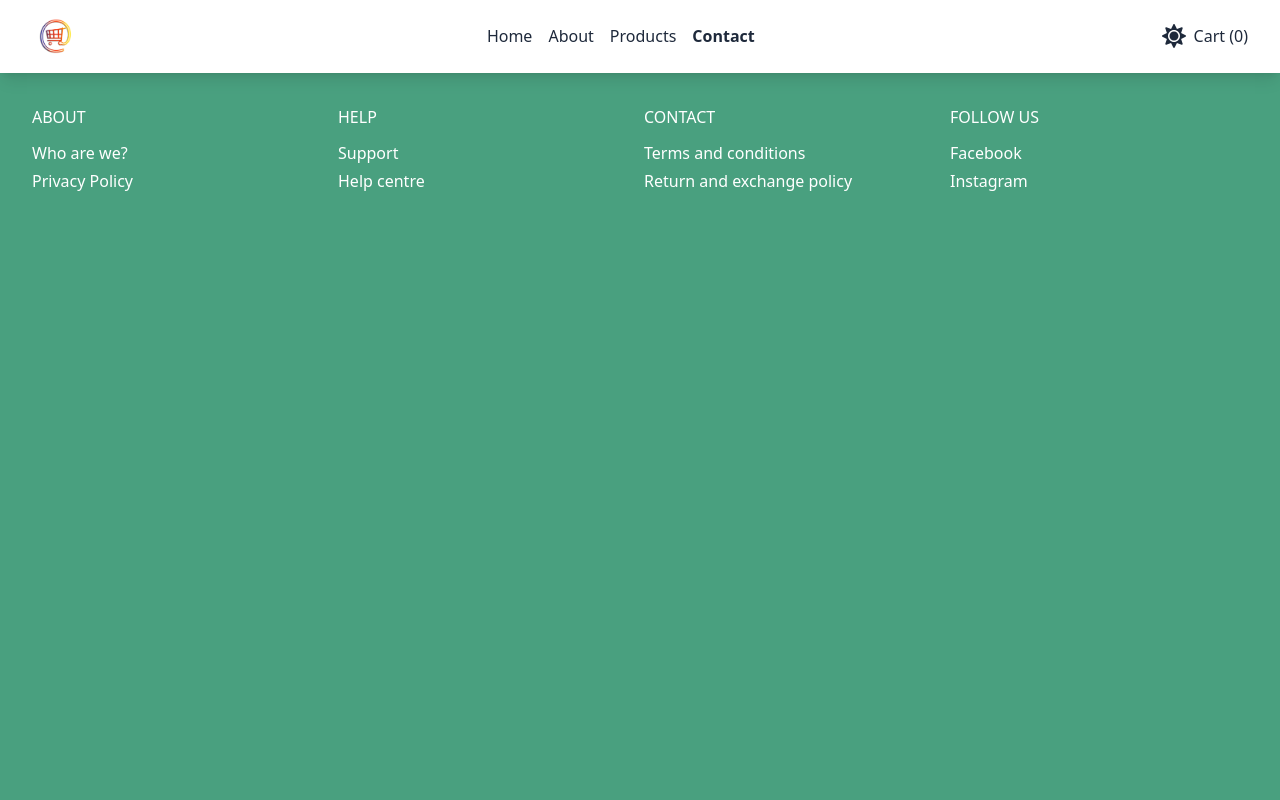
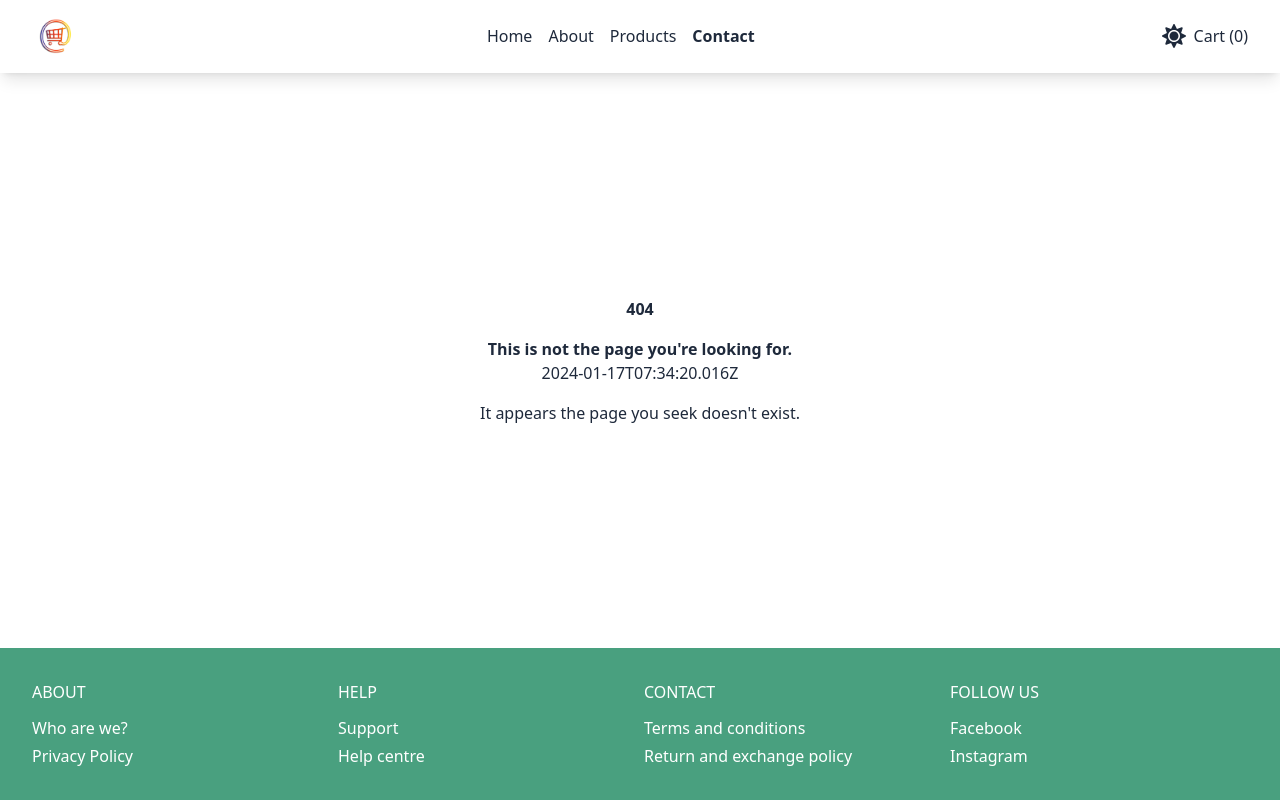
Before and after one commit to AbhinavTuladhar/ecommerce-redux, a React (Vite) app: page /contact in a window 1280 px wide. Built offline with nearby package versions, Linux system fonts and the light colour scheme; no server answers; what tailwindcss-fluid-type would draw is missing.

Commit message:
feat: add 404 page

```diff
--- a/src/Router.tsx
+++ b/src/Router.tsx
@@ -5,6 +5,7 @@ import Cart from '@/pages/Cart'
 import Checkout from '@/pages/Checkout'
 import ThankYou from '@/pages/ThankYou'
 import ProductsList from '@/pages/ProductsList'
+import NotFound from '@/pages/NotFound'
 
 const Router = () => {
   const location = useLocation()
@@ -16,6 +17,7 @@ const Router = () => {
     { path: '/checkout', element: <Checkout />, key: 'checkout' },
     { path: '/thankyou', element: <ThankYou />, key: 'thankyou' },
     { path: '/products', element: <ProductsList />, key: 'productList' },
+    { path: '*', element: <NotFound />, key: 'test' },
   ]
 
   return (
--- a/src/components/layouts/MainPageLayout.tsx
+++ b/src/components/layouts/MainPageLayout.tsx
@@ -5,7 +5,7 @@ interface PageProps {
 }
 
 const MainPageLayout: FC<PageProps> = ({ children }) => {
-  return <main className="grid grid-cols-1 items-start gap-x-4 gap-y-8 py-10 md:grid-cols-cart-grid">{children}</main>
+  return <div className="grid grid-cols-1 items-start gap-x-4 gap-y-8 py-10 md:grid-cols-cart-grid">{children}</div>
 }
 
 export default MainPageLayout
--- /dev/null
+++ b/src/pages/NotFound/index.tsx
@@ -0,0 +1,18 @@
+import PageLayout from '@/components/layouts/PageLayout'
+
+const Index = () => {
+  return (
+    <PageLayout>
+      <div className="flex flex-1 flex-col items-center justify-center gap-y-4">
+        <h1 className="font-bold fluid-text-3xl"> 404 </h1>
+        <div className="space-y-2 text-center">
+          <h2 className="font-semibold fluid-text-xl"> This is not the page you're looking for. </h2>
+          <span> {new Date().toISOString()}</span>
+        </div>
+        <p> It appears the page you seek doesn't exist. </p>
+      </div>
+    </PageLayout>
+  )
+}
+
+export default Index
```
